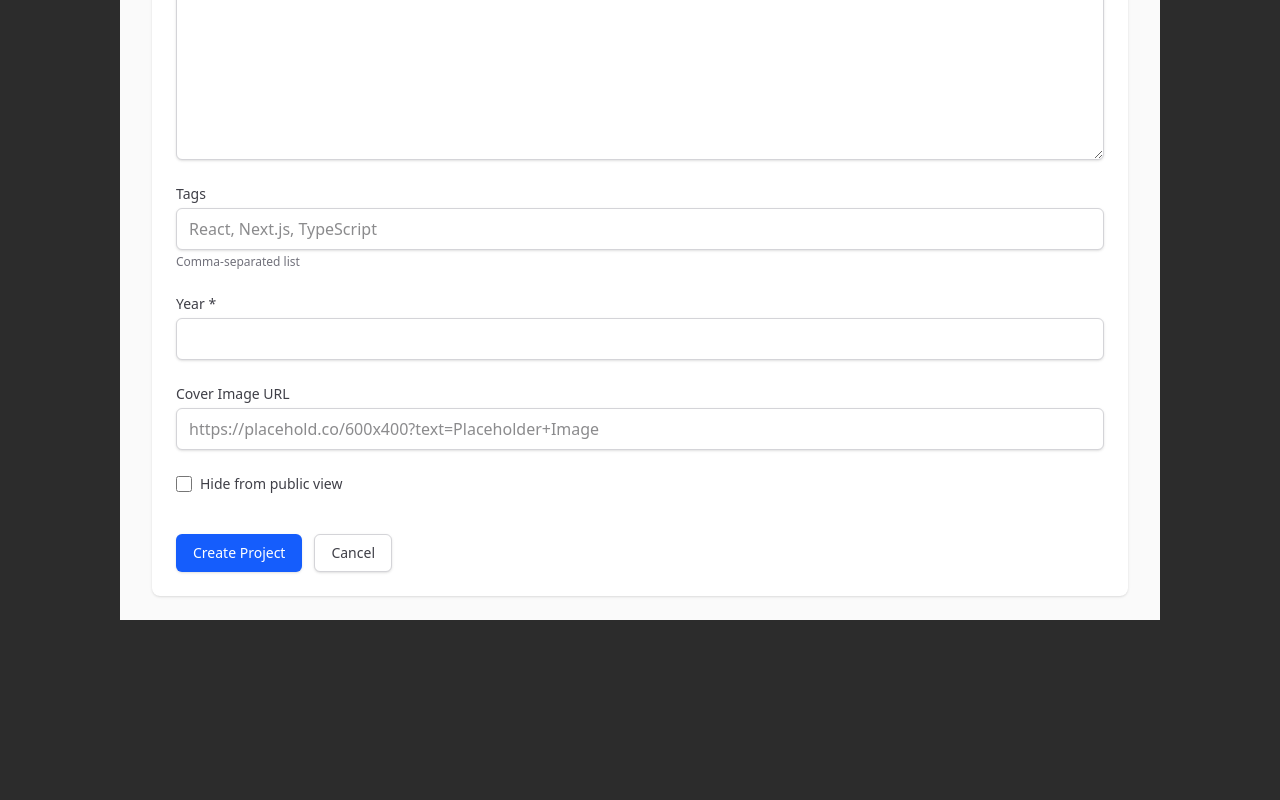
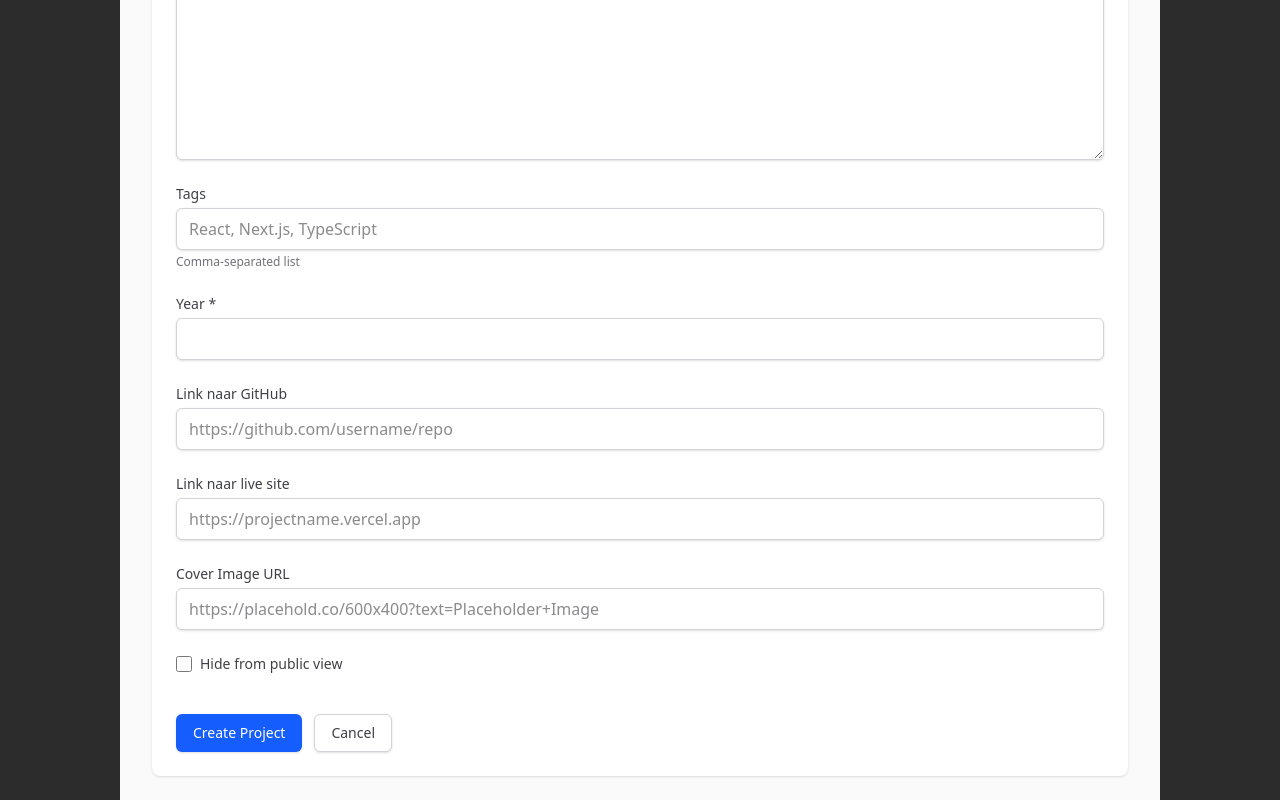
Before and after one commit to ouassilabenhammou/showcase-portfolio-s4, a Next.js app: page /admin/projects/new in a window 1280 px wide. Shown: the part 543-1343 px from the top of the page. Before the commit the page ends 1163 px from the top, so only its background shows below. Built offline with nearby package versions, Linux system fonts and the light colour scheme.

Commit message:
feat(admin): invoerveld toegevoegd voor github en live site url

```diff
--- a/app/(admin)/admin/projects/[id]/edit/page.tsx
+++ b/app/(admin)/admin/projects/[id]/edit/page.tsx
@@ -112,6 +112,46 @@ export default async function EditProjectPage({
           />
         </div>
 
+        {/* Link naar GitHub */}
+
+        <div>
+          <label
+            htmlFor="github_url"
+            className="block text-sm font-medium text-zinc-700 dark:text-zinc-300"
+          >
+            Link naar GitHub
+          </label>
+
+          <input
+            type="url"
+            name="github_url"
+            id="github_url"
+            placeholder="https://github.com/username/repo"
+            defaultValue={project.github_url || ""}
+            className="mt-1 block w-full rounded-md border border-zinc-300 dark:border-zinc-700 bg-white dark:bg-zinc-800 px-3 py-2 text-zinc-900 dark:text-zinc-100 shadow-sm focus:border-blue-500 focus:outline-none focus:ring-1 focus:ring-blue-500"
+          />
+        </div>
+
+        {/* Link naar Live site */}
+
+        <div>
+          <label
+            htmlFor="live_url"
+            className="block text-sm font-medium text-zinc-700 dark:text-zinc-300"
+          >
+            Link naar live site
+          </label>
+
+          <input
+            type="url"
+            name="live_url"
+            id="live_url"
+            placeholder="https://projectname.vercel.app"
+            defaultValue={project.live_url || ""}
+            className="mt-1 block w-full rounded-md border border-zinc-300 dark:border-zinc-700 bg-white dark:bg-zinc-800 px-3 py-2 text-zinc-900 dark:text-zinc-100 shadow-sm focus:border-blue-500 focus:outline-none focus:ring-1 focus:ring-blue-500"
+          />
+        </div>
+
         <div>
           <label
             htmlFor="cover_url"
--- a/app/(admin)/admin/projects/new/page.tsx
+++ b/app/(admin)/admin/projects/new/page.tsx
@@ -95,6 +95,42 @@ export default function NewProjectPage() {
           />
         </div>
 
+        {/* Link naar GitHub */}
+
+        <div>
+          <label
+            htmlFor="github_url"
+            className="block text-sm font-medium text-zinc-700 dark:text-zinc-300"
+          >
+            Link naar GitHub
+          </label>
+
+          <input
+            type="url"
+            name="github_url"
+            id="github-link"
+            placeholder="https://github.com/username/repo"
+            className="mt-1 block w-full rounded-md border border-zinc-300 dark:border-zinc-700 bg-white dark:bg-zinc-800 px-3 py-2 text-zinc-900 dark:text-zinc-100 shadow-sm focus:border-blue-500 focus:outline-none focus:ring-1 focus:ring-blue-500"
+          />
+        </div>
+
+        <div>
+          <label
+            htmlFor="live_url"
+            className="block text-sm font-medium text-zinc-700 dark:text-zinc-300"
+          >
+            Link naar live site
+          </label>
+
+          <input
+            type="url"
+            name="live_url"
+            id="live_url"
+            placeholder="https://projectname.vercel.app"
+            className="mt-1 block w-full rounded-md border border-zinc-300 dark:border-zinc-700 bg-white dark:bg-zinc-800 px-3 py-2 text-zinc-900 dark:text-zinc-100 shadow-sm focus:border-blue-500 focus:outline-none focus:ring-1 focus:ring-blue-500"
+          />
+        </div>
+
         <div>
           <label
             htmlFor="cover_url"
--- a/app/actions/projects.ts
+++ b/app/actions/projects.ts
@@ -26,6 +26,8 @@ export type Project = {
   created_at: string;
   updated_at: string;
   year: string;
+  github_url: string | null;
+  live_url: string | null;
 };
 
 // GET ALL (for admin - includes hidden projects)
@@ -57,6 +59,8 @@ export async function createProject(formData: FormData) {
   const cover_url = formData.get("cover_url") as string;
   const is_hidden = formData.get("is_hidden") === "on";
   const year = formData.get("year") as string;
+  const github_url = formData.get("github_url") as string;
+  const live_url = formData.get("live_url") as string;
 
   // Convert comma-separated tags to array
   const tags = tagsInput
@@ -106,6 +110,8 @@ export async function updateProject(id: string, formData: FormData) {
   const cover_url = formData.get("cover_url") as string;
   const is_hidden = formData.get("is_hidden") === "on";
   const year = formData.get("year") as string;
+  const github_url = formData.get("github_url") as string;
+  const live_url = formData.get("live_url") as string;
 
   const tags = tagsInput
     ? tagsInput
@@ -129,6 +135,8 @@ export async function updateProject(id: string, formData: FormData) {
       cover_url: sanitizedCoverUrl,
       is_hidden,
       year,
+      github_url: github_url || null,
+      live_url: live_url || null,
     })
     .eq("id", id);
 
```
